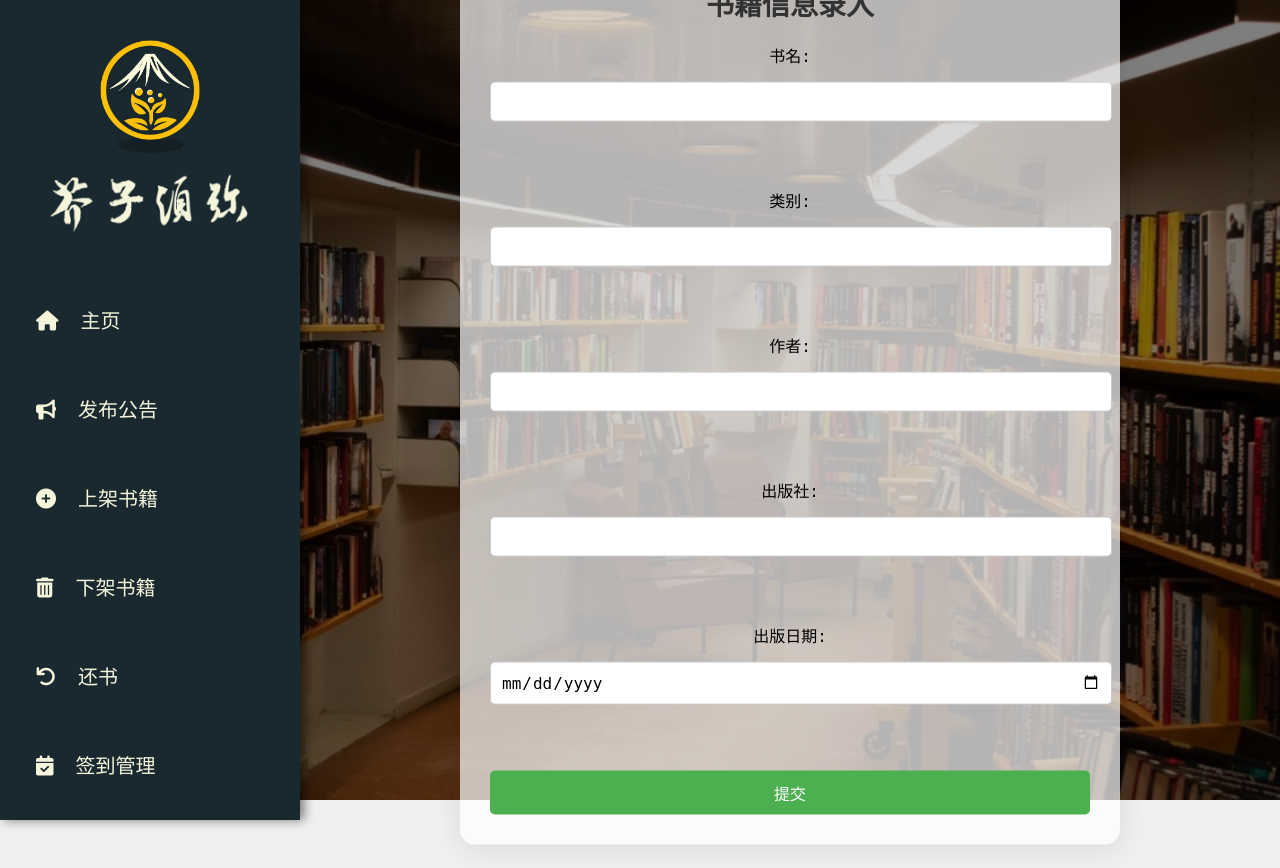
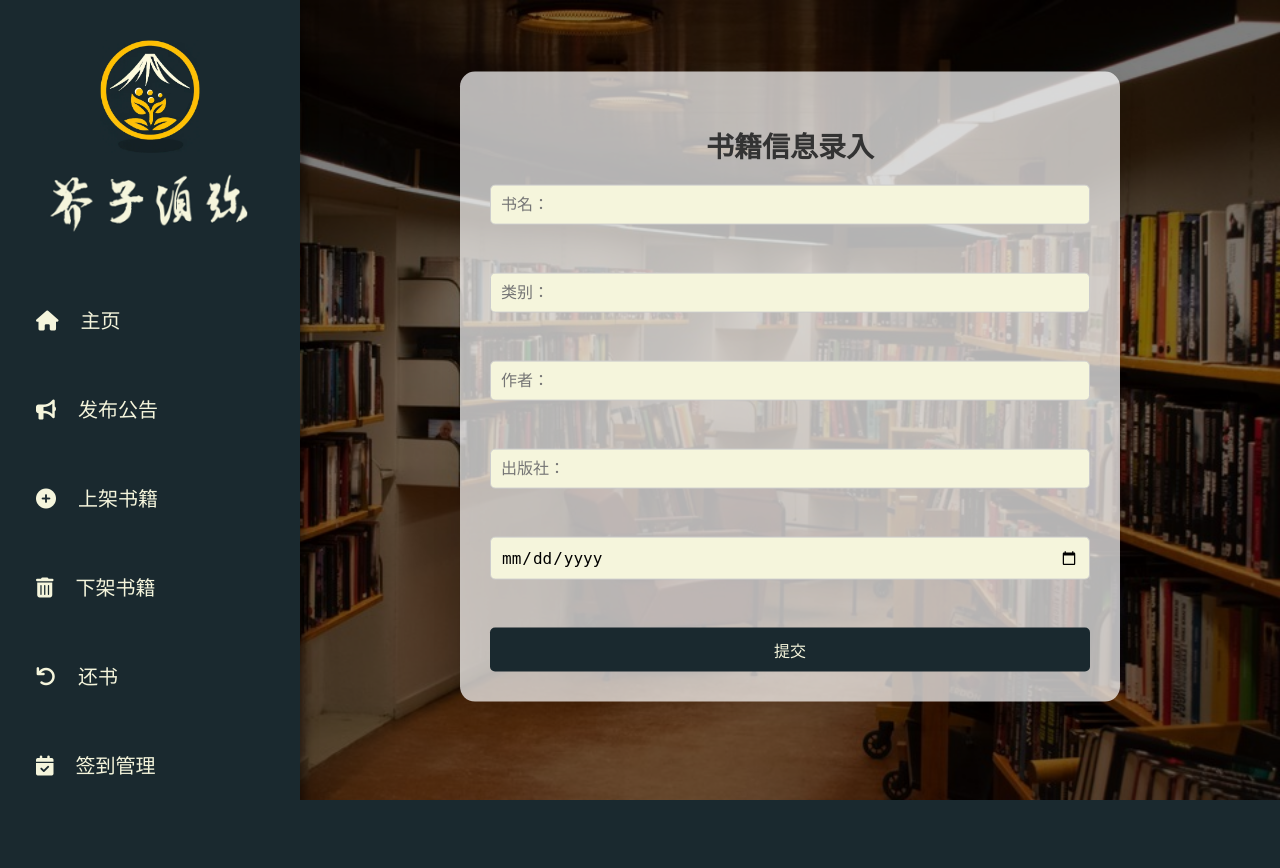
Before and after one commit to 00nauy/DBMS, a Flask app: template templates/add_book.html in a window 1280 px wide. After the commit the page ends 800 px from the top, so only its background shows below. Run offline with Flask 3, Linux system fonts and the light colour scheme; the template is opened without the code that fills it, so the values that code supplies are empty.

Commit message:
修改管理员部分前端样式

```diff
--- a/static/css/add_book.css
+++ b/static/css/add_book.css
@@ -41,25 +41,26 @@
 
 .form-container input[type="text"],
 .form-container input[type="date"] {
+    background-color: #F5F5DC;
     padding: 10px;
     border-radius: 5px;
     border: 1px solid #ccc;
     font-size: 16px;
-    width: 100%;
+    width: 100% - 20px;
 }
 
 .form-container input[type="submit"] {
     padding: 10px;
     border-radius: 5px;
     border: none;
-    background-color: #4CAF50;
-    color: white;
+    background-color: #1A292F;
+    color: #F5F5DC;
     font-size: 16px;
     cursor: pointer;
 }
 
 .form-container input[type="submit"]:hover {
-    background-color: #45a049;
+    background-color: #34515E;
 }
 
 .modal {
--- a/templates/add_ann.html
+++ b/templates/add_ann.html
@@ -30,7 +30,6 @@
             <form action="/announcement" method="post">
                 <input type="text" id="title" name="title" placeholder="输入标题" required>
                 <textarea id="content" name="content" placeholder="输入公告内容" required></textarea>
-
                 <input type="submit" value="提交">
             </form>
         </div>
--- a/templates/add_book.html
+++ b/templates/add_book.html
@@ -1,34 +1,3 @@
-<!-- <!DOCTYPE html>
-<html lang="en">
-<head>
-    <meta charset="UTF-8">
-    <meta name="viewport" content="width=device-width, initial-scale=1.0">
-    <title>书籍信息录入</title>
-</head>
-<body>
-    <h1>书籍信息录入</h1>
-    <form action="/addbook" method="post">
-        <label for="book_name">书名:</label>
-        <input type="text" id="book_name" name="book_name" required><br><br>
-
-        <label for="class">类别:</label>
-        <input type="text" id="class" name="class" required><br><br>
-
-        <label for="author">作者:</label>
-        <input type="text" id="author" name="author" required><br><br>
-
-        <label for="publisher">出版社:</label>
-        <input type="text" id="publisher" name="publisher" required><br><br>
-
-        <label for="pubtime">出版日期:</label>
-        <input type="date" id="pubtime" name="pubtime" required><br><br>
-
-        <input type="submit" value="提交">
-    </form>
-</body>
-</html> -->
-
-
 <!DOCTYPE html>
 <html lang="en">
 <head>
@@ -59,21 +28,11 @@
         <div class="form-container">
             <h2>书籍信息录入</h2>
             <form id="addBookForm" action="/addbook" method="post">
-                <label for="book_name">书名:</label>
-                <input type="text" id="book_name" name="book_name" required><br><br>
-
-                <label for="class">类别:</label>
-                <input type="text" id="class" name="class" required><br><br>
-
-                <label for="author">作者:</label>
-                <input type="text" id="author" name="author" required><br><br>
-
-                <label for="publisher">出版社:</label>
-                <input type="text" id="publisher" name="publisher" required><br><br>
-
-                <label for="pubtime">出版日期:</label>
-                <input type="date" id="pubtime" name="pubtime" required><br><br>
-
+                <input type="text" id="book_name" name="book_name" placeholder="书名：" required><br>
+                <input type="text" id="class" name="class" placeholder="类别：" required><br>
+                <input type="text" id="author" name="author" placeholder="作者：" required><br>
+                <input type="text" id="publisher" name="publisher" placeholder="出版社：" required><br>
+                <input type="date" id="pubtime" name="pubtime" placeholder="出版日期：" required><br>
                 <input type="submit" value="提交">
             </form>
         </div>
--- a/templates/return.html
+++ b/templates/return.html
@@ -46,10 +46,9 @@
 
     <div class="body-content">
         <div class="form-container">
-            <h2>请输入书号</h2>
+            <h2>还书</h2>
             <form id="returnForm" action="/return" method="post">
-                <label for="idInput">书号:</label>
-                <input type="text" id="idInput" name="id" required>
+                <input type="text" id="idInput" name="id" placeholder="请输入所还书号：" required>
                 <input type="submit" value="查找">
             </form>
         </div>
```
Also changed, not shown: static/css/return.css (+4 -4 lines).
